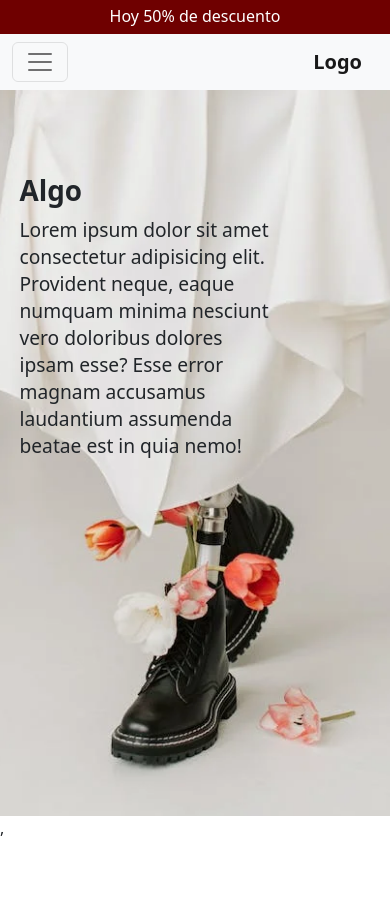
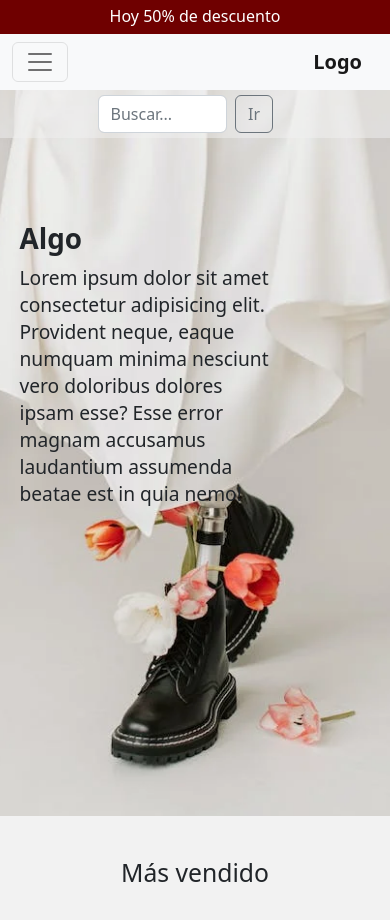
Before and after one commit to galoss88/Ecommerce-Sadcom, a React (Vite) app in the folder client/: page / in a window 390 px wide. Shown: the top 920 px of the page. Before the commit the page ends 844 px from the top, so only its background shows below. Built offline with nearby package versions, Linux system fonts and the light colour scheme.

Commit message:
Searcher responsive

```diff
--- a/client/src/components/container/Navbar/Navbar.jsx
+++ b/client/src/components/container/Navbar/Navbar.jsx
@@ -1,11 +1,10 @@
 import Navbar from 'react-bootstrap/Navbar';
 import Container from 'react-bootstrap/Container';
 import Offcanvas from 'react-bootstrap/Offcanvas';
-import Nav from 'react-bootstrap/Nav';
-import Button from 'react-bootstrap/Button';
-import Form from 'react-bootstrap/Form';
+import Nav from 'react-bootstrap/Nav'
 import {FaShoppingCart} from "react-icons/fa"
 import styled from "styled-components";
+import Searcher from '../../pure/searcher/Searcher';
 
 export default function NavBar() {
     const Wrapper = styled.div`
@@ -21,20 +20,11 @@ export default function NavBar() {
                     <Container fluid>
 
                         <Navbar.Toggle aria-controls={`offcanvasNavbar-expand-xxl`} />
-                        <b><Navbar.Brand href="/" /* style={{"padding-right": "25vw"}} */>Logo</Navbar.Brand></b>
+                        <Navbar.Brand href="/"><b>Logo</b></Navbar.Brand>
                         <Wrapper>
-                            <Form className="d-flex"  style={{"padding-right": "30vw"}} >
-                                <Form.Control
-                                    type="search"
-                                    placeholder="Buscar..."
-                                    className="me-2"
-                                    aria-label="Search"
-                                />
-                                <Button variant="outline-secondary">Ir</Button>
-                            </Form>
+                            <Searcher/>
                             <Nav.Link style={{"padding-top": "1vh"}}><FaShoppingCart/> Carrito</Nav.Link>
-                            </Wrapper>
-
+                        </Wrapper>
 
                         <Navbar.Offcanvas id={`offcanvasNavbar-expand-xxl `} aria-labelledby={`offcanvasNavbarLabel-expand-xxl`} placement="start">
 
--- /dev/null
+++ b/client/src/components/pure/searcher/Searcher.jsx
@@ -0,0 +1,18 @@
+import Button from 'react-bootstrap/Button';
+import Form from 'react-bootstrap/Form';
+import styled from "styled-components";
+
+
+export default function Searcher() {
+    return(
+        <Form className="d-flex"  style={{"padding-right": "30vw"}} >
+            <Form.Control
+                type="search"
+                placeholder="Buscar..."
+                className="me-2"
+                aria-label="Search"
+            />
+            <Button variant="outline-secondary">Ir</Button>
+        </Form>
+    )
+}
--- a/client/src/pages/Home/Home.jsx
+++ b/client/src/pages/Home/Home.jsx
@@ -1,5 +1,6 @@
 import styled from "styled-components";
 import image from "./image/pexels-photo-7153908.png"
+import Searcher from "../../components/pure/searcher/Searcher";
 import Button from 'react-bootstrap/Button';
 
 
@@ -39,14 +40,41 @@ export default function Home() {
             display: none;
         }
     `
+    const SecondBlock = styled.div`
+        height: 100vh;
+        background-color: #F2F2F2;
+    `
+    const Title = styled.h2`
+        text-align: center;
+        padding: 5vh 0 5vh 0;
+    `
+    const ResponsiveSearcher = styled.div`
+        display: none;
+        @media (max-width: 768px) {
+            display: flex;
+            background-color: rgba(242, 242, 242, 0.5);
+            padding: 5px 0 5px 25vw;
+        }
+    `
 
     return(
+        <div>
             <Wrapper>
+                <ResponsiveSearcher>
+                    <Searcher/>
+                </ResponsiveSearcher>
                 <Detail>
                     <h1><b>Algo</b></h1>
                     <p>Lorem ipsum dolor sit amet consectetur adipisicing elit. Provident neque, eaque numquam minima nesciunt vero doloribus dolores ipsam esse? Esse error magnam accusamus laudantium assumenda beatae est in quia nemo!</p>
                     <Button href='/categorias'>Ver productos</Button>
                 </Detail>
             </Wrapper>
+            <SecondBlock>
+                <Title>
+                    Más vendido
+                </Title>
+            </SecondBlock>
+        </div>
+
     )
 }
```
Lines whose indentation alone changed are shown as unchanged.
